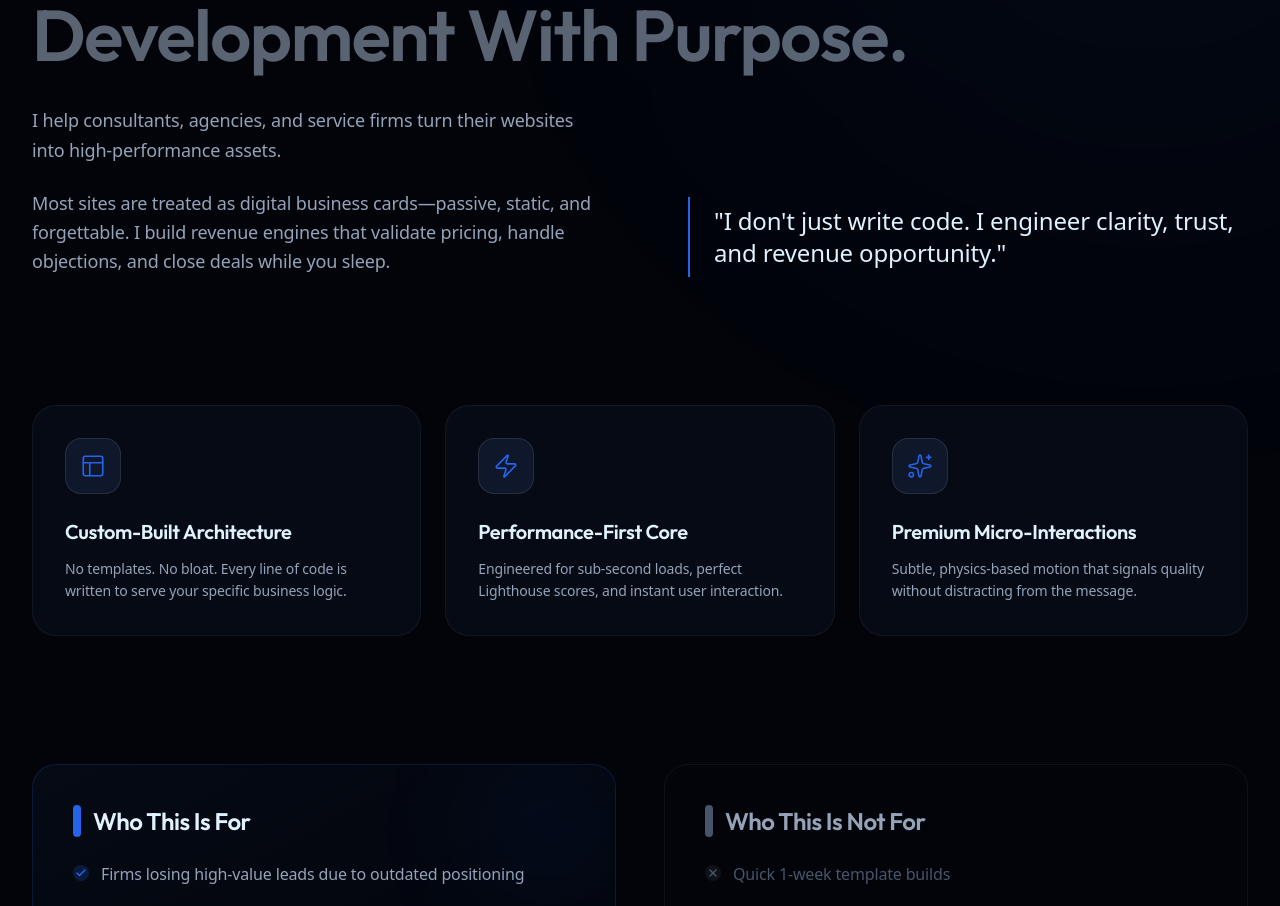
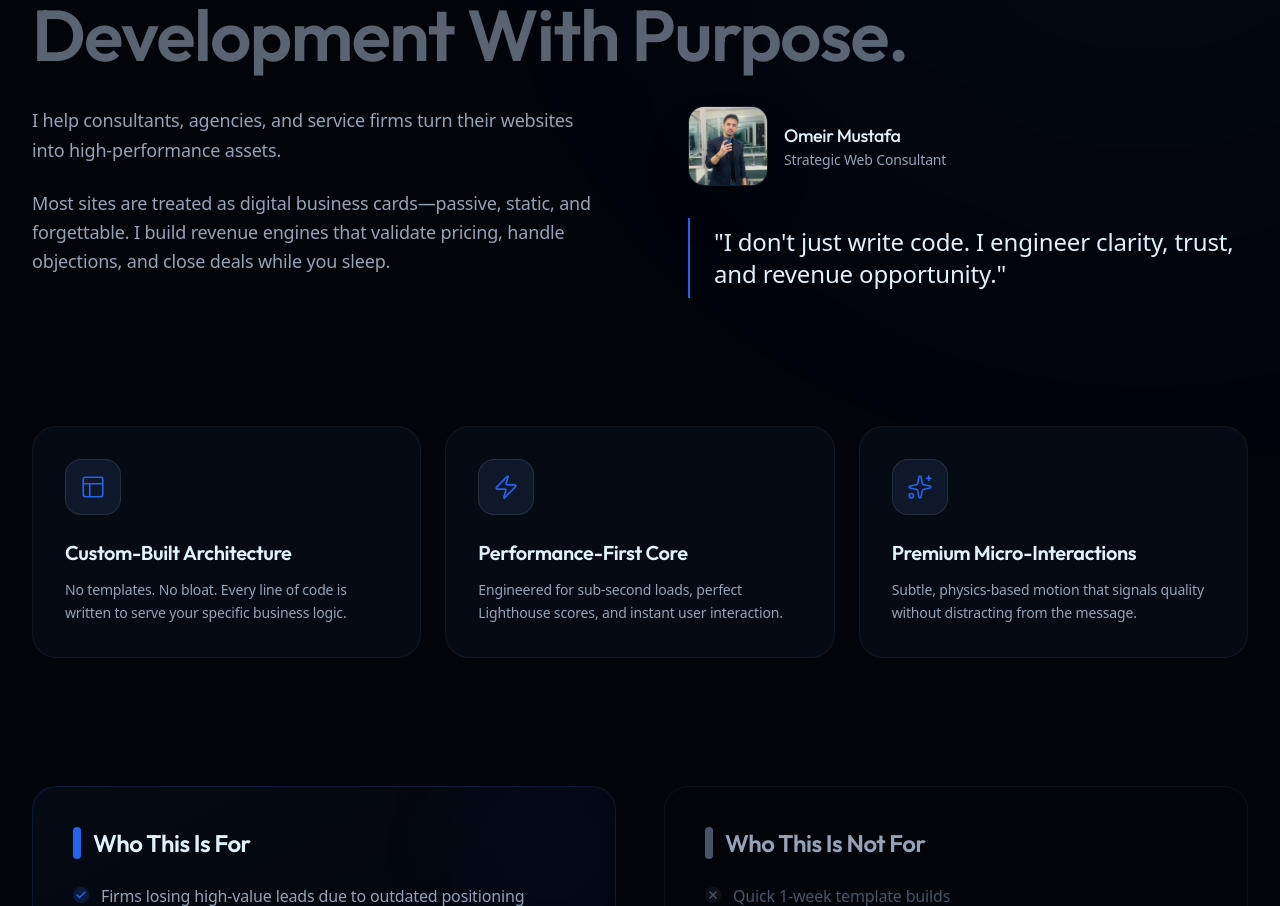
Before and after one commit to OmeirMustafa/Omeir-Mustafa-website, a Next.js app: page / in a window 1280 px wide. Shown: the part 1104-2010 px from the top of the page. Built offline with nearby package versions, Linux system fonts and the light colour scheme.

Commit message:
feat: add personal trust signal (profile photo) & finalize optimization

```diff
--- a/components/sections/about-section.tsx
+++ b/components/sections/about-section.tsx
@@ -4,6 +4,7 @@ import { Container } from "@/components/ui/container";
 import { Section } from "@/components/ui/section";
 import { motion } from "framer-motion";
 import { Check, Layout, Sparkles, X, Zap } from "lucide-react";
+import Image from "next/image";
 
 export function AboutSection() {
     const traits = [
@@ -55,6 +56,27 @@ export function AboutSection() {
                                 </p>
                             </div>
                             <div className="flex flex-col justify-end">
+                                <motion.div
+                                    initial={{ opacity: 0, scale: 0.9 }}
+                                    whileInView={{ opacity: 1, scale: 1 }}
+                                    viewport={{ once: true }}
+                                    transition={{ duration: 0.5 }}
+                                    className="mb-8 flex items-center gap-4"
+                                >
+                                    <div className="relative w-16 h-16 md:w-20 md:h-20 rounded-2xl overflow-hidden border border-white/10 shadow-2xl">
+                                        <Image
+                                            src="/omeir-profile.jpg"
+                                            alt="Omeir Mustafa - Strategic Web Consultant"
+                                            fill
+                                            className="object-cover"
+                                            sizes="(max-width: 768px) 64px, 80px"
+                                        />
+                                    </div>
+                                    <div>
+                                        <h4 className="text-lg font-heading font-medium text-foreground">Omeir Mustafa</h4>
+                                        <p className="text-sm text-foreground-muted">Strategic Web Consultant</p>
+                                    </div>
+                                </motion.div>
                                 <p className="text-xl md:text-2xl font-medium text-foreground border-l-2 border-accent pl-6 py-2">
                                     &quot;I don&apos;t just write code. I engineer clarity, trust, and revenue opportunity.&quot;
                                 </p>
```
Also changed, not shown: public/omeir-profile.jpg (added).
